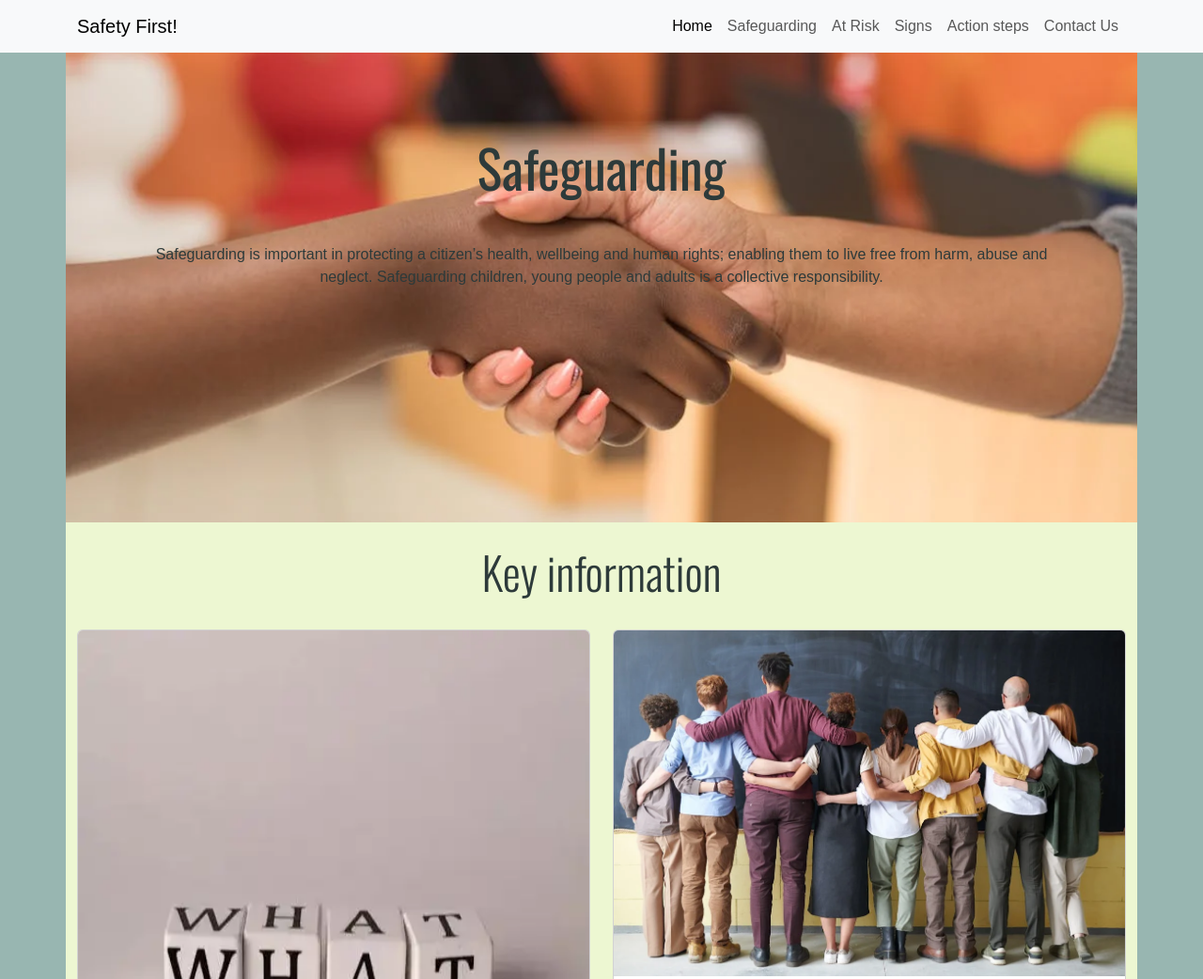
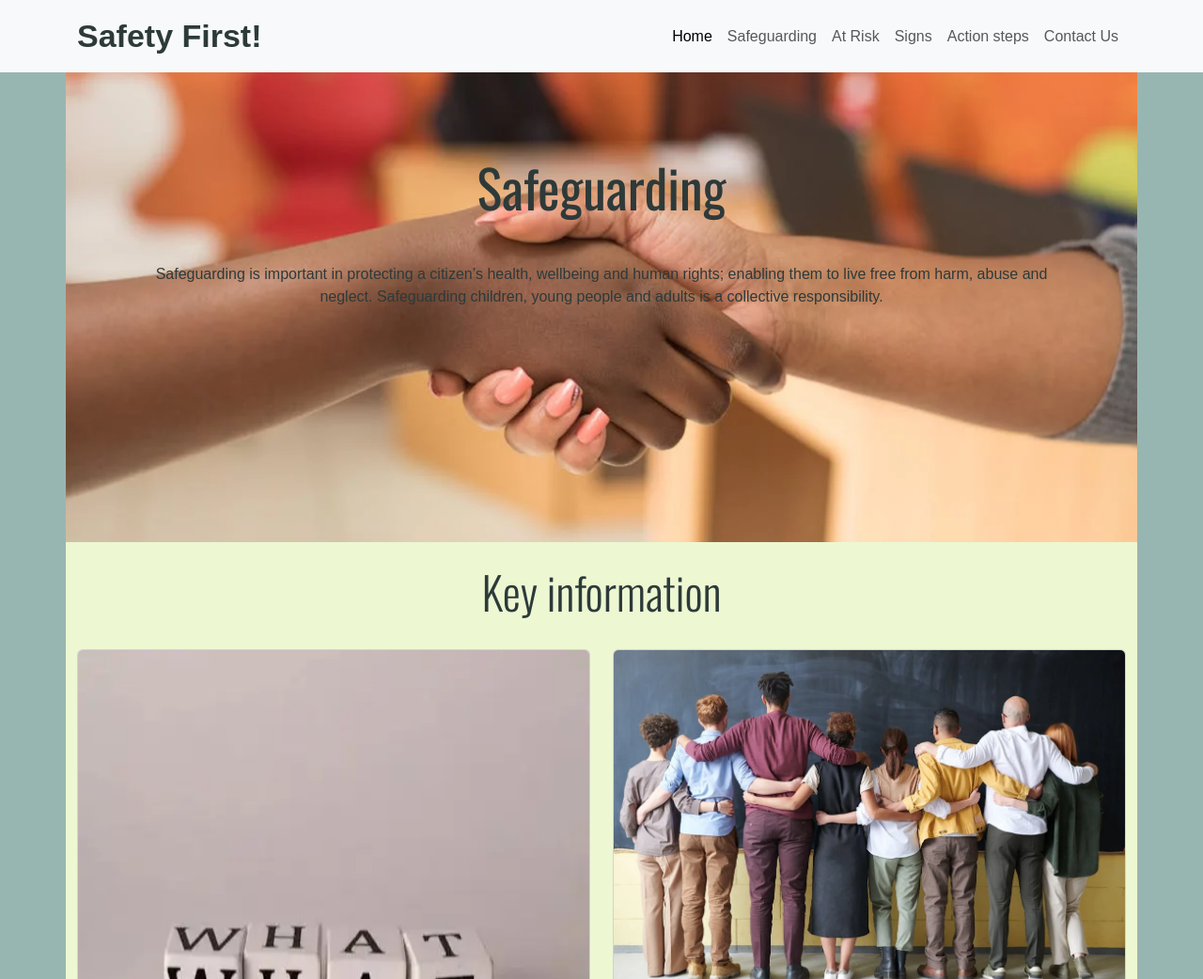
Before and after one commit to Ashrafur93/safety-first, a plain HTML site: page index.html in a window 1280 px wide. Shown: the top 1042 px of the page at 94% size. Drawn offline with nearby package versions, Linux system fonts and the light colour scheme.

Commit message:
Add custom styling to navbar-brand

```diff
--- a/assets/css/style.css
+++ b/assets/css/style.css
@@ -22,6 +22,12 @@ h2 {
 /* Key information section */
 #information {
     background-color: #EDF7D2;
+}
+
+.navbar-brand {
+    font-size: 34px;
+    font-weight: bold;
+    color: #2D3A3A;
 }
 
 /* Header section */
--- a/index.html
+++ b/index.html
@@ -174,7 +174,7 @@
     <footer id="contact" class="container">
         <div class="row justify-content-center">
             <div class="col-12 text-center my-4">
-                <h2 class="display-5">Contact</h2>
+                <h2 class="display-5">Contact us</h2>
                 <p class="mt-4">Report a Safeguarding concern here.</p>
             </div>
             <div class="col-12 col-mid-10 col-lg-8 mb-4">
```
